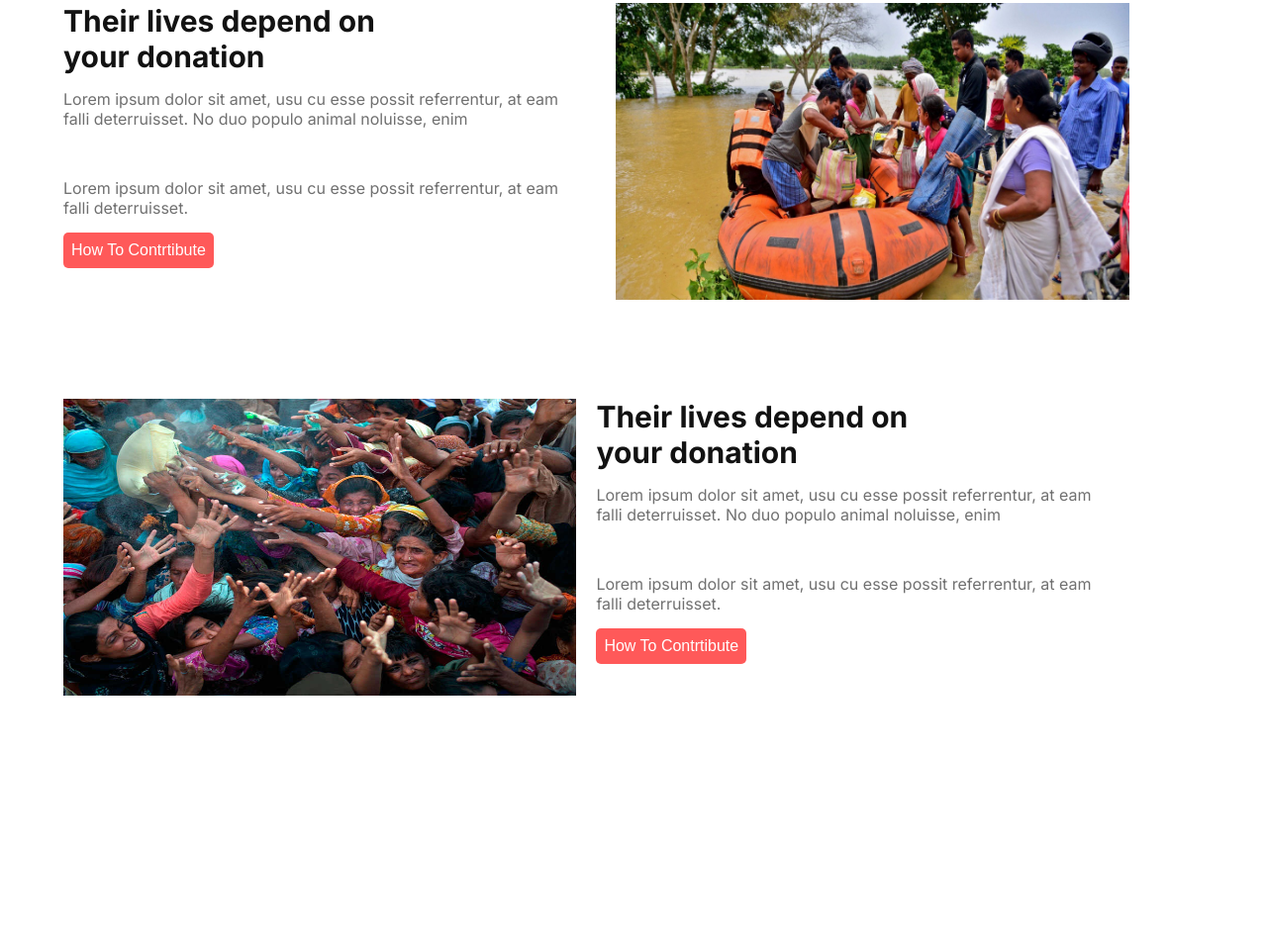
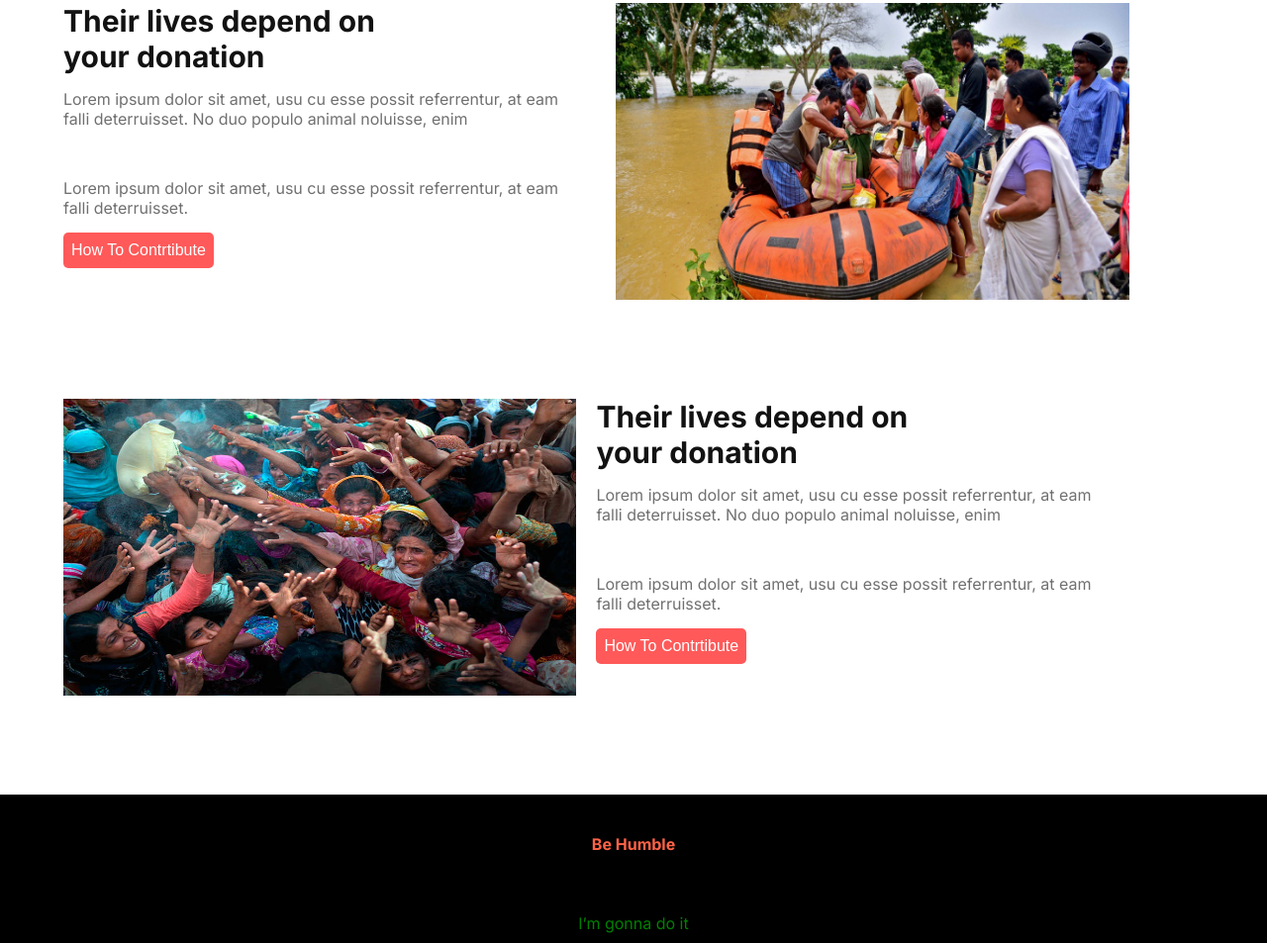
Before and after one commit to jahidhasan6676/Donate-page, a plain HTML site: page index.html in a window 1280 px wide. Shown: the part 1697-2650 px from the top of the page at 99% size. Before the commit the page ends 2500 px from the top, so only its background shows below. Drawn offline with Linux system fonts and the light colour scheme.

Commit message:
added the footer part

```diff
--- a/index.html
+++ b/index.html
@@ -109,7 +109,9 @@
            </section>
 
     </main>
-    <footer>
+    <footer class="footer">
+        <h4>Be Humble</h4>
+        <p>I’m gonna do it</p>
 
     </footer>
 
--- a/styles/style.css
+++ b/styles/style.css
@@ -62,7 +62,7 @@ body{
 .donate-collection{
     width:90%;
     height:300px;
-    border:2px solid red;
+
     margin:0 auto;
     margin-top:100px;
     margin-bottom:100px;
@@ -241,3 +241,20 @@ margin-bottom:15px;
     gap:20px;
 
 }
+.footer{
+    width:100%;
+    height:150px;
+    background-color:black;
+
+}
+.footer h4 {
+    text-align:center;
+
+    color:tomato;
+    padding-top:40px;
+}
+.footer p{
+    color:green;
+    text-align:center;
+    margin-top:60px;
+}
```
